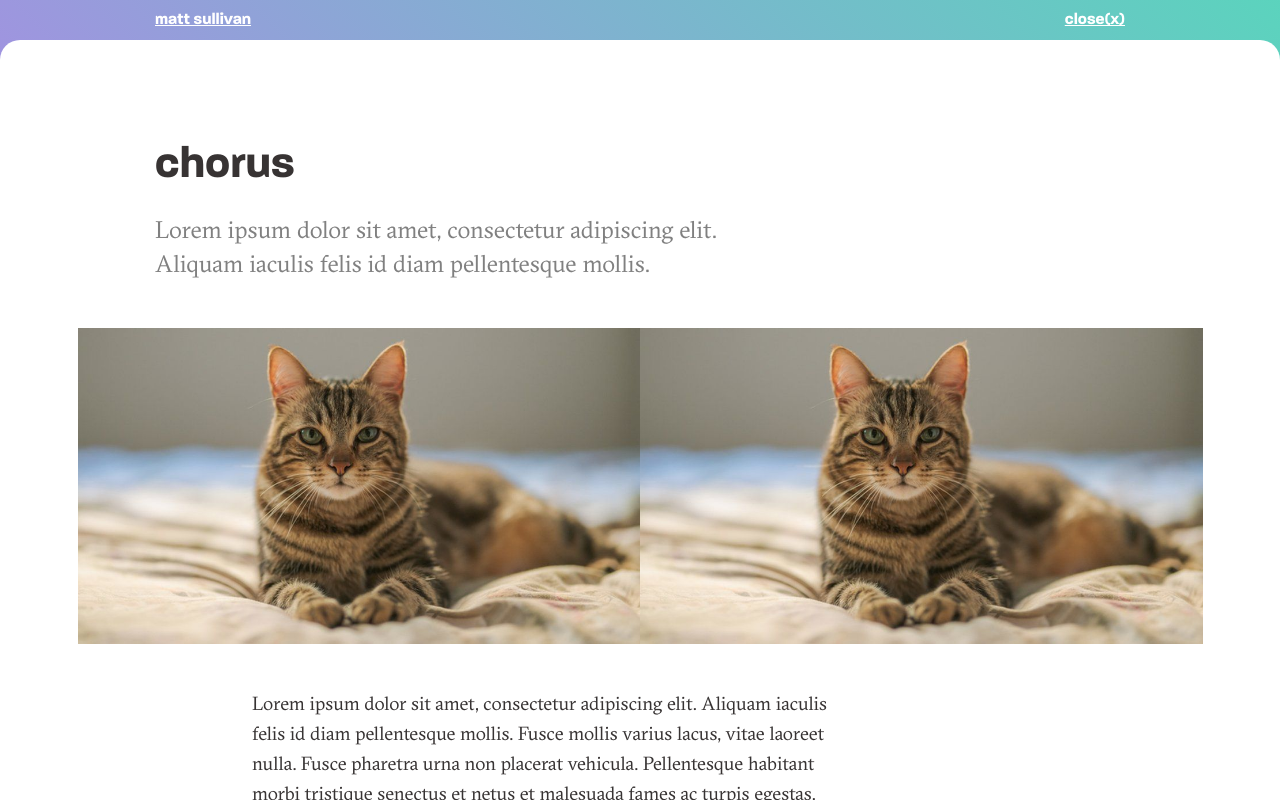
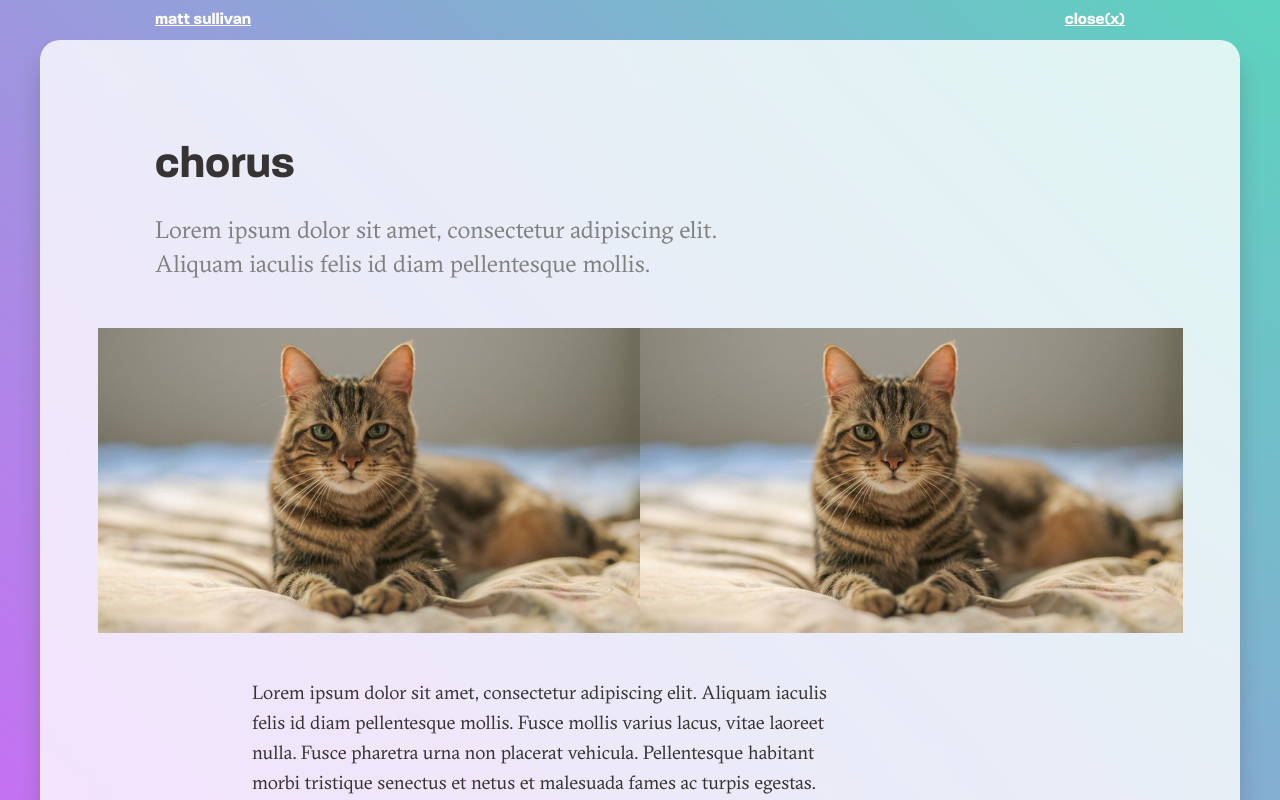
Before and after one commit to mjsxi/website-v4, a Next.js app: page /projects/chorus in a window 1280 px wide. Built offline with nearby package versions, Linux system fonts and the light colour scheme.

Commit message:
reworked the overlay a little

```diff
--- a/styles/main.module.scss
+++ b/styles/main.module.scss
@@ -185,11 +185,18 @@
   position: fixed;
   overflow: scroll;
   top: 40px;
-  left: 0;
-  right: 0;
+  left: 40px;
+  right: 40px;
   height: 100vh;
-  background: rgba(255,255,255,1);
+  background: rgba(255,255,255,.8);
   border-radius: 20px 20px 0px 0px;
+  backdrop-filter: blur(20px);
+  box-shadow:(0px 20px 20px rgba(75,75,75,0.3));
+
+  @media (max-width: 1110px) {
+    left: 0px;
+    right: 0px;
+  }
 
   .proCotents {
     margin-bottom: 160px;
```
